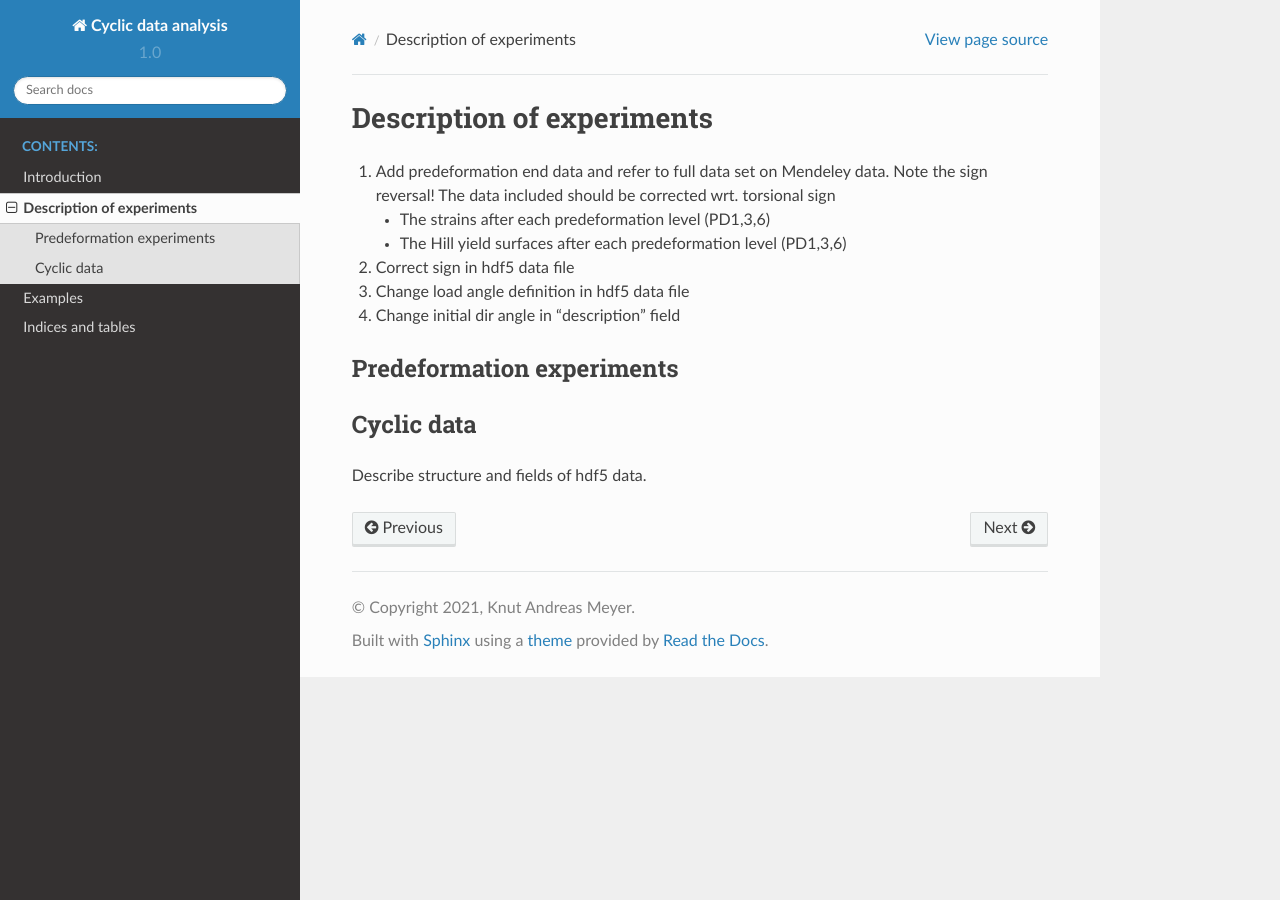
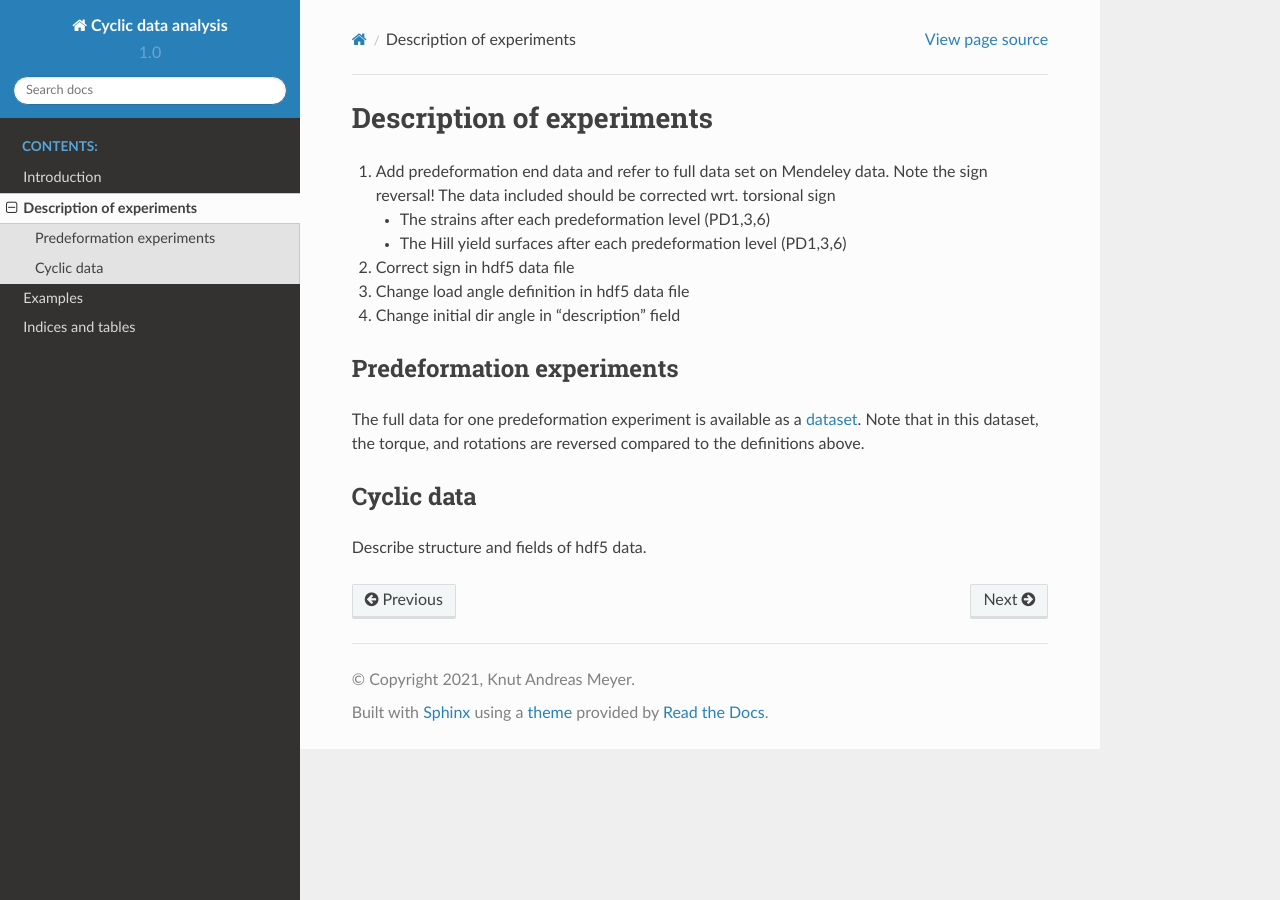
Before and after one commit to KnutAM/cyclic_data, a Sphinx documentation site: the page built from doc/source/experiment.rst, in a window 1280 px wide. Built offline with Sphinx 7.4.7 and the Read the Docs theme 2.0.0, drawn with Linux system fonts in a browser that asks for light colours.

Commit message:
Updated documentation of prederformations

```diff
--- a/doc/source/experiment.rst
+++ b/doc/source/experiment.rst
@@ -12,9 +12,13 @@ Description of experiments
 #. Change load angle definition in hdf5 data file
 #. Change initial dir angle in "description" field
 
+
 Predeformation experiments
 ==========================
-
+The full data for one predeformation experiment is available as
+a `dataset <https://data.mendeley.com/datasets/sjsyw6cmfd/2>`_.
+Note that in this dataset, the torque, and rotations are reversed
+compared to the definitions above.
 
 
 Cyclic data
```
